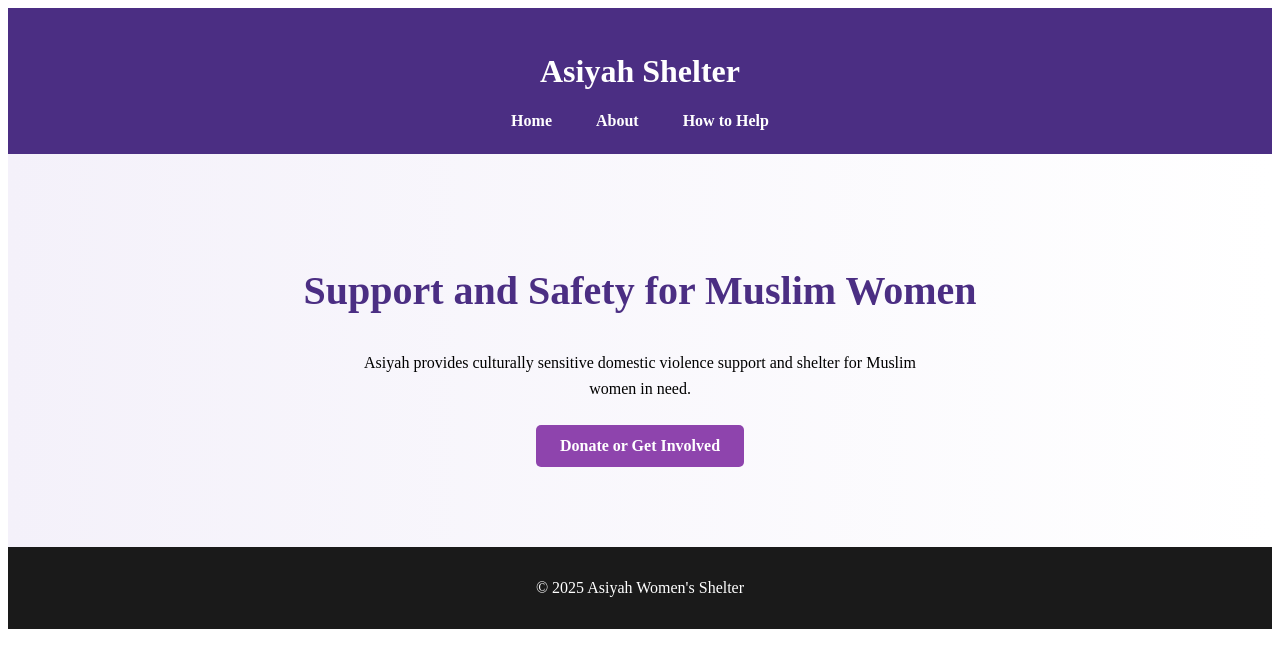
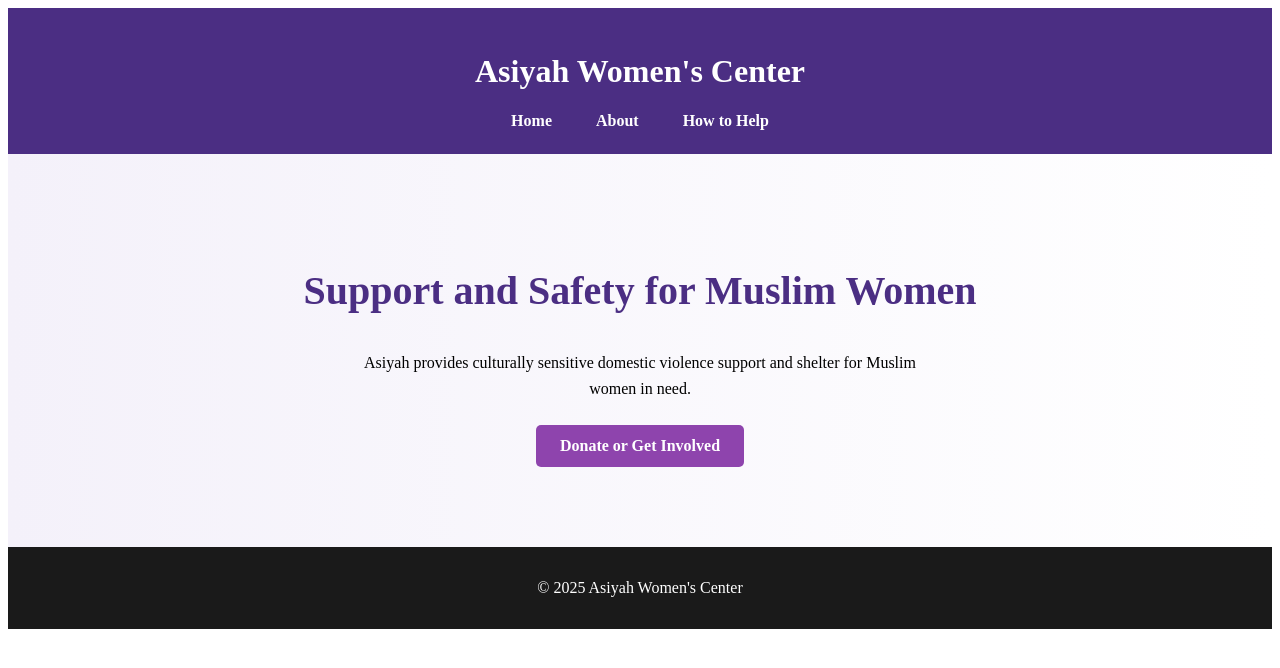
Before and after one commit to Bonnie04/Assignment1_ttp, a plain HTML site: page index.html in a window 1280 px wide. Drawn offline with Linux system fonts and the light colour scheme.

Commit message:
Update site name to Asiyah Women’s Center

```diff
--- a/index.html
+++ b/index.html
@@ -10,7 +10,7 @@
 </head>
 <body>
     <header>
-        <h1>Asiyah Shelter</h1>
+        <h1>Asiyah Women's Center</h1>
         <nav>
           <a href="index.html">Home</a>
           <a href="about.html">About</a>
@@ -25,7 +25,7 @@
       </section>
     </main>
     <footer>
-        <p>&copy; 2025 Asiyah Women's Shelter</p>
+        <p>&copy; 2025 Asiyah Women's Center</p>
     </footer>
 </body>
 </html>
```
Also changed, not shown: help.html (+11 -0 lines), 1 other file.
